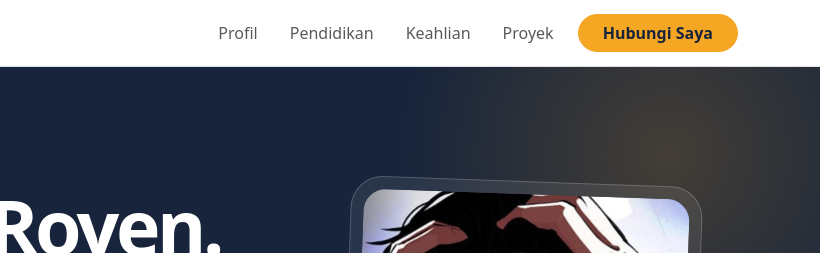
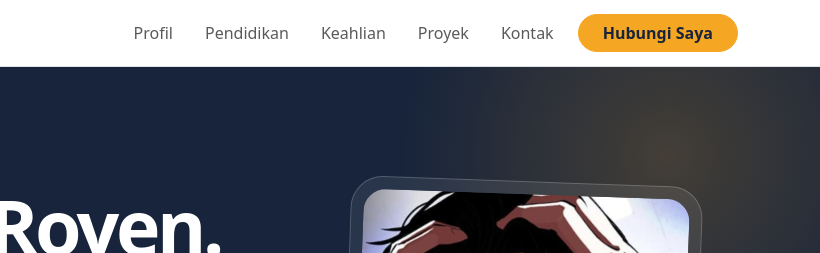
Before and after one commit to Royen1945/Tugas-PWD-Bootstrap-Royen, a plain HTML site: page index.html in a window 1280 px wide. Shown: the top 253 px of the page, 460-1280 px from the left. Drawn offline with Linux system fonts and the light colour scheme.

Commit message:
update header

```diff
--- a/index.html
+++ b/index.html
@@ -269,6 +269,7 @@
                     <li class="nav-item"><a class="nav-link" href="#pendidikan">Pendidikan</a></li>
                     <li class="nav-item"><a class="nav-link" href="#keahlian">Keahlian</a></li>
                     <li class="nav-item"><a class="nav-link" href="#proyek">Proyek</a></li>
+                    <li class="nav-item"><a class="nav-link" href="#kontak">Kontak</a></li>
                     <li class="nav-item"><a class="btn btn-accent rounded-pill px-4" href="#kontak">Hubungi Saya</a></li>
                 </ul>
             </div>
```
